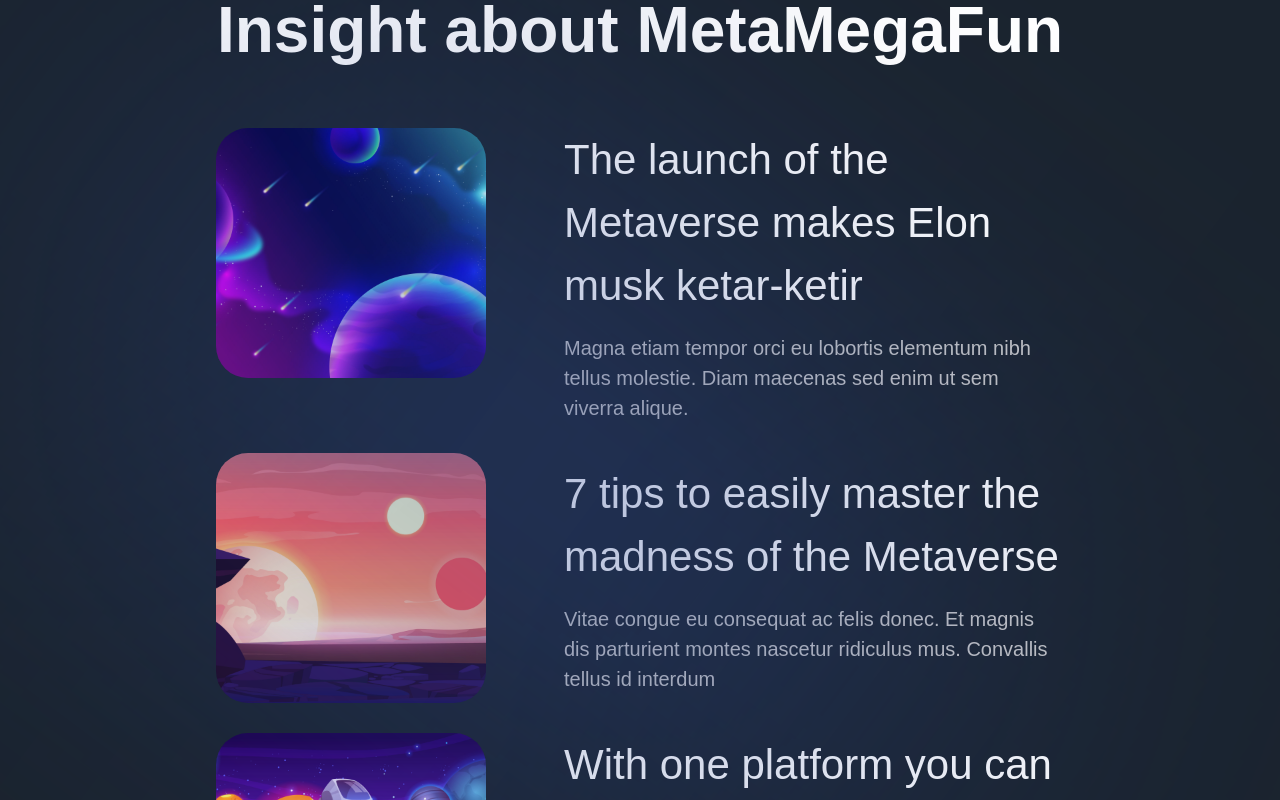
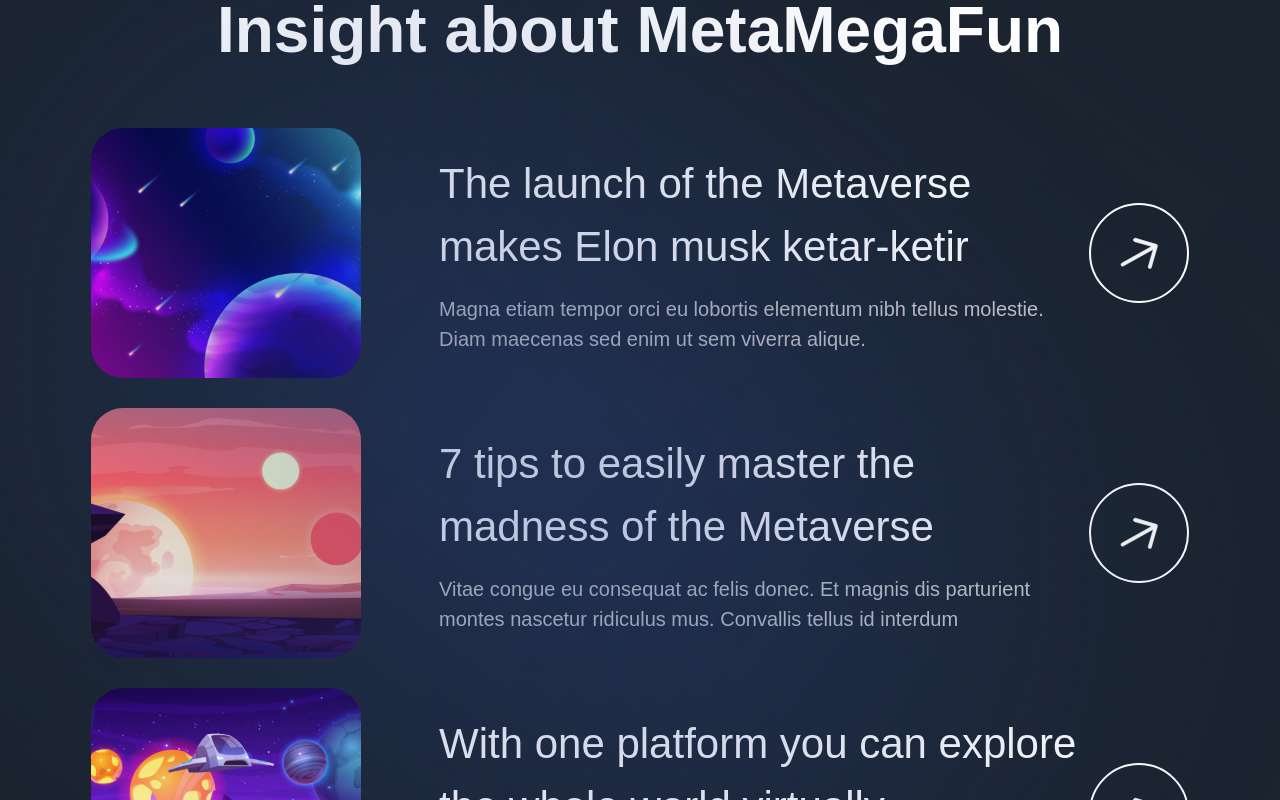
Before and after one commit to MsNicoleta/MetaMegaFun, a Next.js app: page / in a window 1280 px wide. Shown: the part 5280-6080 px from the top of the page. Built offline with nearby package versions, Linux system fonts and the light colour scheme; a web font is replaced by a local one.

Commit message:
insight section - added the arrows and the circle around them

```diff
--- a/components/InsightCard.jsx
+++ b/components/InsightCard.jsx
@@ -11,10 +11,10 @@
     <img
       src={imgUrl}
       alt="planet-01"
-      className="md:w-[270px] w-full h-[250px] rounded-[32px] object-cover"
+      className="md:w-[270px] h-[250px] w-[45%]  rounded-[32px] object-cover"
     />
     <div className="w-full flex justify-between items-center">
-      <div className="flex-1 md:ml-[62px] flex flex-col max-w-[500px]">
+      <div className="flex-1 md:ml-[62px] flex flex-col max-w-[650px]">
         <h4 className=" font-normal lg:text-[42px] text-[26px] text-white">
           {title}
         </h4>
@@ -22,6 +22,13 @@
           {subtitle}
         </div>
       </div>
+      <div className="lg:flex hidden w-[100px] h-[100px] items-center justify-center  bg-transparent border-[2px] border-white rounded-full">
+        <img
+          src='arrow.svg'
+          alt='arrow'
+          className='w-[40%] h-[40%] object-contain'
+        />
+      </div>
     </div>
   </motion.div>
 );
```
